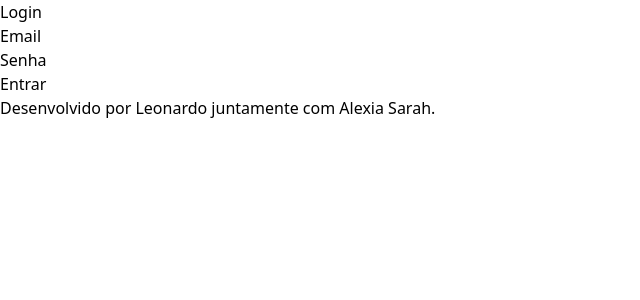
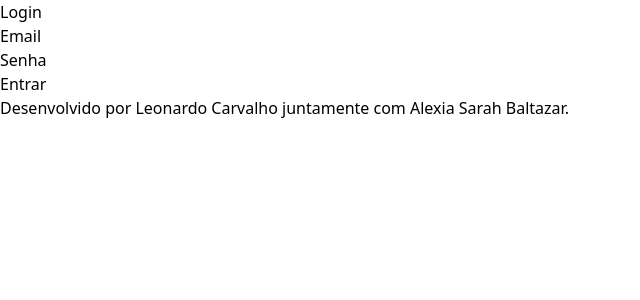
Before and after one commit to Leonardo-Carvalhorocha/frontend-medias, a React (Vite) app: page /login in a window 1280 px wide. Shown: the top 300 px of the page, without its empty margins (0-640 px from the left). Built offline with nearby package versions, Linux system fonts and the light colour scheme.

Commit message:
alterando nome do footer

```diff
--- a/src/components/footer.tsx
+++ b/src/components/footer.tsx
@@ -2,7 +2,7 @@ function Footer() {
   return (
     <footer className="w-full py-4 text-center text-sm text-gray-600 border-t mt-8">
       <span>
-        Desenvolvido por Leonardo juntamente com Alexia Sarah.
+        Desenvolvido por Leonardo Carvalho juntamente com Alexia Sarah Baltazar.
       </span>
     </footer>
   );
```
